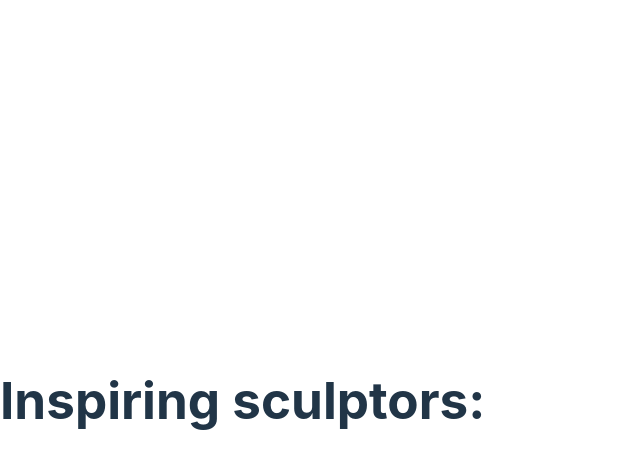
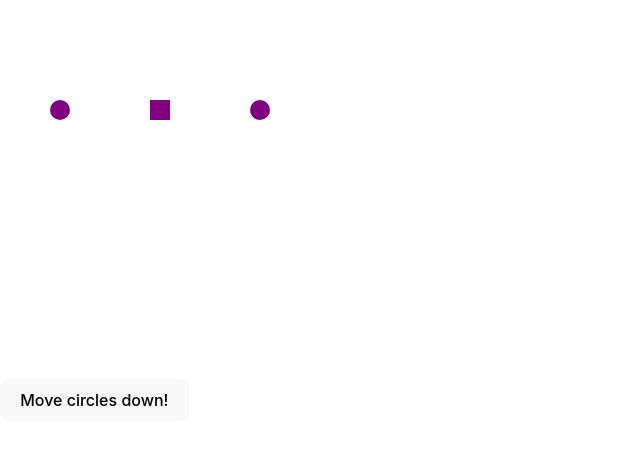
Before and after one commit to hxuan190/learn_react, a React (Vite) app: page / in a window 1280 px wide. Shown: the top 468 px of the page, without its empty margins (0-640 px from the left). Built offline with nearby package versions, Linux system fonts and the light colour scheme.

Commit message:
Transforming an array

```diff
--- a/src/App.tsx
+++ b/src/App.tsx
@@ -1,31 +1,57 @@
 import { useState } from 'react';
 
-
-interface Artist {
+interface Shape {
   id: number;
-  name: string;
+  type: 'circle' | 'square';
+  x: number;
+  y: number;
 }
 
-
-let initialArtists  = [
-  { id: 0, name: 'Marta Colvin Andrade' },
-  { id: 1, name: 'Lamidi Olonade Fakeye'},
-  { id: 2, name: 'Louise Nevelson'},
+let initialShapes: Shape[] = [
+  { id: 0, type: 'circle', x: 50, y: 100 },
+  { id: 1, type: 'square', x: 150, y: 100 },
+  { id: 2, type: 'circle', x: 250, y: 100 },
 ];
 
-let nextId = 0;
+export default function ShapeEditor() {
+  const [shapes, setShapes] = useState<Shape[]>(initialShapes);
 
-export default function List() {
-  const [artists, setArtists] = useState<Artist[]>([]);
+  function handleClick() {
+    const nextShapes = shapes.map(shape => {
+      if (shape.type === 'square') {
+        // No change
+        return shape;
+      } else {
+        // Return a new circle 50px below
+        return {
+          ...shape,
+          y: shape.y + 50,
+        };
+      }
+    });
+    // Re-render with the new array
+    setShapes(nextShapes);
+  }
 
   return (
     <>
-      <h1>Inspiring sculptors:</h1>
-      {artists.map((artist) => {
-        return <div key={artist.id}>{artist.name}{' '} <button onClick={() => {
-          setArtists(artists.filter(a => a.id !== artist.id));
-        }}></button></div>;
-      })}
+      <button onClick={handleClick}>
+        Move circles down!
+      </button>
+      {shapes.map(shape => (
+        <div
+          key={shape.id}
+          style={{
+            background: 'purple',
+            position: 'absolute',
+            left: shape.x,
+            top: shape.y,
+            borderRadius: shape.type === 'circle' ? '50%' : '',
+            width: 20,
+            height: 20,
+          }}
+        />
+      ))}
     </>
   );
 }
```
